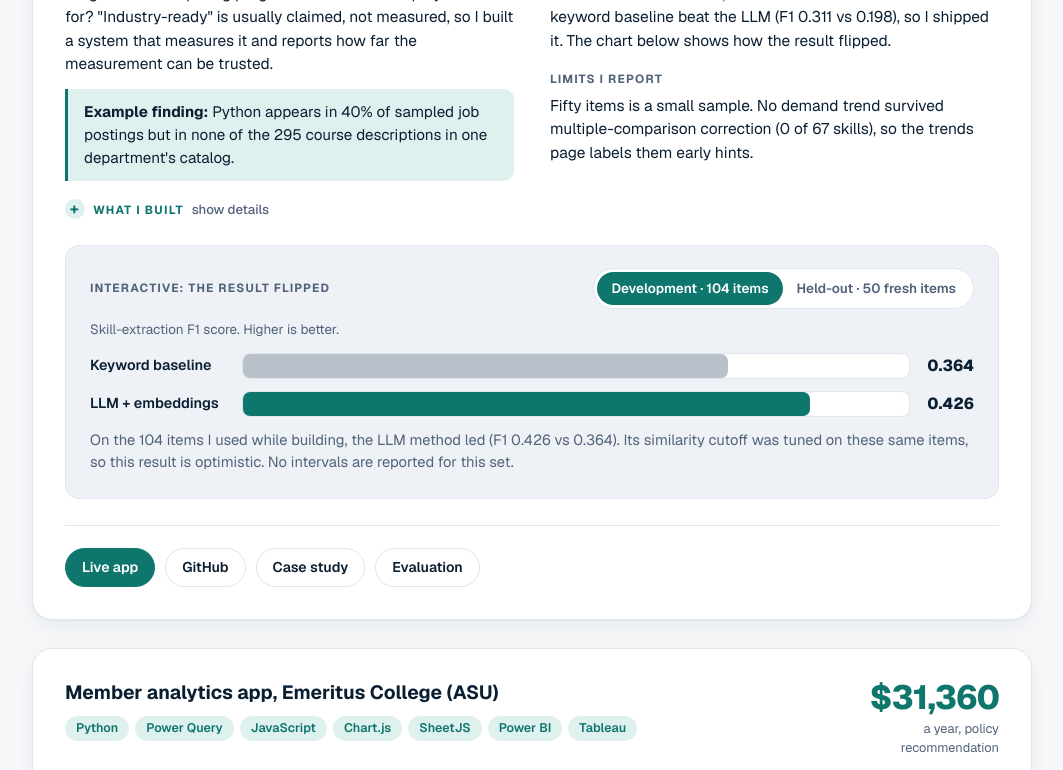
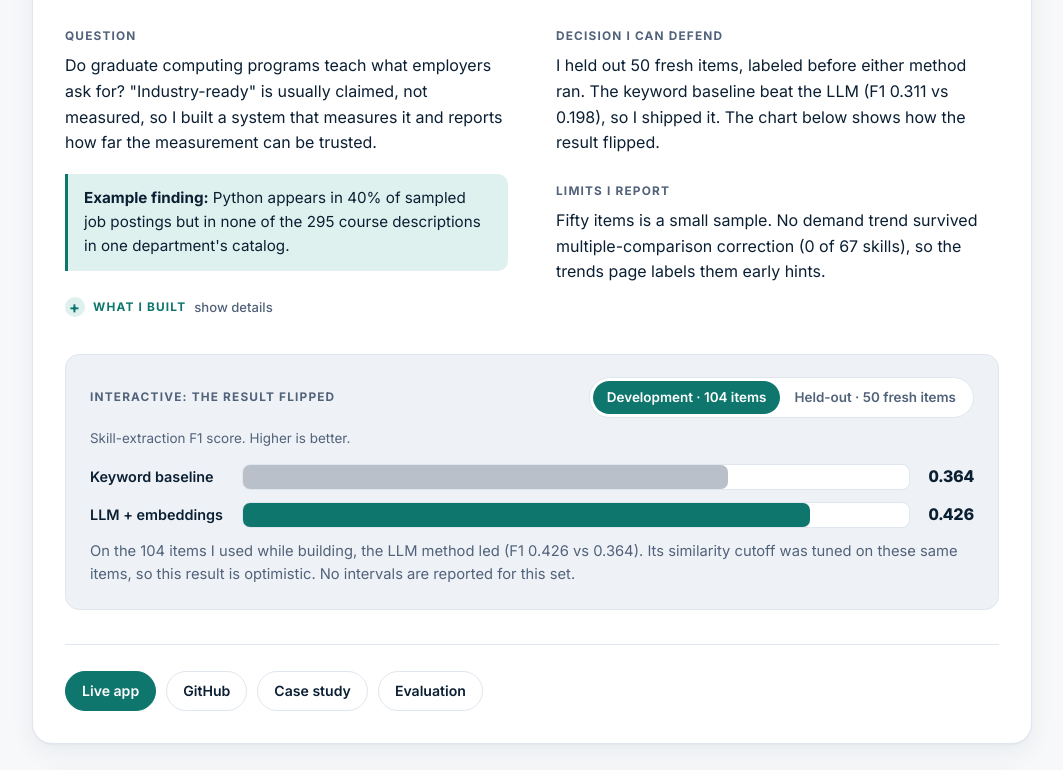
Before and after one commit to shravanii15/Portfolio, a plain HTML site: page index.html in a window 1280 px wide. Shown: the part 1358-2128 px from the top of the page, without its empty margins (108-1171 px from the left). Drawn offline with nearby package versions, Linux system fonts and the light colour scheme; no server answers.

Commit message:
Switch to Inter, add clear separation between card sections, loosen spacing
Co-Authored-By: Claude Sonnet 5.5 <noreply@anthropic.com>

```diff
--- a/index.html
+++ b/index.html
@@ -26,7 +26,7 @@
 </script>
 <link rel="preconnect" href="https://fonts.googleapis.com">
 <link rel="preconnect" href="https://fonts.gstatic.com" crossorigin>
-<link href="https://fonts.googleapis.com/css2?family=Geist:wght@400;500;600;700;800&display=swap" rel="stylesheet">
+<link href="https://fonts.googleapis.com/css2?family=Inter:opsz,wght@14..32,400..800&display=swap" rel="stylesheet">
 <link rel="stylesheet" href="styles.css">
 <script type="application/ld+json">
 {"@context":"https://schema.org","@type":"Person","name":"Shravani Kishor Kulkarni","jobTitle":"Data Engineer","url":"https://shravanikulkarni-mu.vercel.app/","sameAs":["https://github.com/shravanii15","https://www.linkedin.com/in/shravani-kulkarni2003/"],"address":{"@type":"PostalAddress","addressLocality":"Tempe","addressRegion":"AZ"}}
--- a/styles.css
+++ b/styles.css
@@ -5,7 +5,7 @@
   --shadow-lg:0 2px 4px rgba(11,31,51,.05),0 18px 40px rgba(15,118,110,.14);
   --glow:rgba(15,118,110,.07); --glow-2:rgba(15,118,110,.05);
   --radius:16px;
-  --font-head:"Geist","Inter",system-ui,sans-serif;
+  --font-head:"Inter",system-ui,sans-serif;
 }
 :root[data-theme="dark"]{
   --bg:#0a1624; --surface:#0f2236; --surface-2:#142b44; --text:#e6edf5; --muted:#93a4b8; --line:#1e3550;
@@ -16,12 +16,14 @@
 }
 *{box-sizing:border-box}
 html{scroll-behavior:smooth;scroll-padding-top:76px}
-body{margin:0;background:var(--bg);color:var(--text);font:15.5px/1.5 "Geist","Inter",system-ui,-apple-system,"Segoe UI",Roboto,sans-serif;-webkit-font-smoothing:antialiased;transition:background .25s,color .25s}
+body{margin:0;background:var(--bg);color:var(--text);font:16px/1.6 "Inter",system-ui,-apple-system,"Segoe UI",Roboto,sans-serif;-webkit-font-smoothing:antialiased;font-optical-sizing:auto;transition:background .25s,color .25s}
 .wrap{max-width:1040px;margin:0 auto;padding:0 20px}
 a{color:var(--accent);text-underline-offset:3px}
 h1,h2,h3,h4,.brand,.proof dt,.keynum strong,.mail,.role{font-family:var(--font-head)}
 h1,h2,h3,h4{line-height:1.2;margin:0;letter-spacing:-.015em}
-p{margin:0 0 10px}
+p{margin:0 0 14px}
+
+.proof dt,.keynum strong,.bar-val,.post-table td{font-variant-numeric:tabular-nums}
 
 /* top bar */
 .top{position:sticky;top:0;z-index:20;background:color-mix(in srgb,var(--bg) 82%,transparent);backdrop-filter:saturate(1.4) blur(12px);-webkit-backdrop-filter:saturate(1.4) blur(12px);border-bottom:1px solid var(--line)}
@@ -71,7 +73,7 @@ h1{font-size:min(3rem,4.6vw);white-space:nowrap;letter-spacing:-.02em;margin:20p
 .proof dd{margin:4px 0 0;color:var(--muted);font-size:.9rem}
 
 /* screenshots */
-.shots{display:grid;grid-template-columns:1.2fr 1.2fr .9fr;gap:14px;margin:0 0 26px}
+.shots{display:grid;grid-template-columns:1.2fr 1.2fr .9fr;gap:14px;margin:0 0 32px;padding-bottom:32px;border-bottom:1px solid var(--line)}
 .shot{display:flex;flex-direction:column;border:1px solid var(--line);border-radius:12px;overflow:hidden;background:var(--surface-2);text-decoration:none;color:var(--muted);font-size:.8rem;font-weight:600;transition:transform .2s,box-shadow .2s,border-color .2s}
 .shot:hover{transform:translateY(-3px);box-shadow:var(--shadow-lg);border-color:var(--accent)}
 .shot img{display:block;width:100%;height:150px;object-fit:cover;object-position:top left;background:#fff}
@@ -80,7 +82,7 @@ h1{font-size:min(3rem,4.6vw);white-space:nowrap;letter-spacing:-.02em;margin:20p
 .card-img{display:block;margin:-26px -26px 18px;border-radius:19px 19px 0 0;overflow:hidden;border-bottom:1px solid var(--line);background:#fff}
 .card-img img{display:block;width:100%;height:190px;object-fit:cover;object-position:top center;transition:transform .4s}
 .card:hover .card-img img{transform:scale(1.03)}
-details.more{margin-top:18px}
+details.more{margin-top:26px}
 details.more summary{cursor:pointer;font-size:.74rem;font-weight:700;text-transform:uppercase;letter-spacing:.1em;color:var(--accent);list-style:none;display:flex;align-items:center;gap:8px}
 details.more summary::-webkit-details-marker{display:none}
 details.more summary::before{content:"+";display:grid;place-items:center;width:20px;height:20px;border-radius:50%;background:var(--accent-soft);font-size:1rem;line-height:1}
@@ -110,7 +112,7 @@ details.more ul{margin-top:12px}
 @keyframes pulse{70%{box-shadow:0 0 0 7px rgba(34,197,94,0)}100%{box-shadow:0 0 0 0 rgba(34,197,94,0)}}
 
 /* the result flipped */
-.flip{margin-top:26px;padding:22px 24px;border-radius:14px;background:var(--surface-2);border:1px solid var(--line)}
+.flip{margin-top:36px;padding:22px 24px;border-radius:14px;background:var(--surface-2);border:1px solid var(--line)}
 .flip-head{display:flex;flex-wrap:wrap;justify-content:space-between;align-items:center;gap:12px}
 .flip-head h4{margin:0}
 .seg{display:inline-flex;padding:3px;border-radius:999px;background:var(--surface);border:1px solid var(--line)}
@@ -135,10 +137,10 @@ details.more ul{margin-top:12px}
 .kicker{margin:0 0 8px;font-size:.8rem;font-weight:700;letter-spacing:.12em;text-transform:uppercase;color:var(--accent)}
 h2{font-size:clamp(1.6rem,3.4vw,2.2rem);letter-spacing:-.01em;margin-bottom:28px;font-weight:800}
 h3{font-size:1.2rem;letter-spacing:0}
-h4{font-size:.74rem;text-transform:uppercase;letter-spacing:.1em;color:var(--muted);margin:20px 0 8px}
+h4{font-size:.74rem;text-transform:uppercase;letter-spacing:.1em;color:var(--muted);margin:28px 0 10px}
 h4:first-child{margin-top:0}
 ul{padding-left:1.15rem;margin:0}
-li{margin-bottom:5px;line-height:1.5}
+li{margin-bottom:8px;line-height:1.55}
 li::marker{color:var(--accent)}
 
 /* tags */
@@ -156,9 +158,9 @@ li::marker{color:var(--accent)}
 .case,.card{background:var(--surface);border:1px solid var(--line);border-radius:20px;padding:32px;margin-bottom:28px;box-shadow:var(--shadow);transition:transform .22s,box-shadow .22s,border-color .22s}
 .case:hover,.card:hover{transform:translateY(-3px);box-shadow:var(--shadow-lg);border-color:color-mix(in srgb,var(--accent) 35%,var(--line))}
 .case-head{display:flex;justify-content:space-between;align-items:flex-start;gap:24px;padding-bottom:22px;margin-bottom:22px;border-bottom:1px solid var(--line)}
-.grid{display:grid;grid-template-columns:1fr 1fr;gap:36px}
+.grid{display:grid;grid-template-columns:1fr 1fr;gap:48px}
 .grid p{margin-bottom:8px}
-.case-foot,.card-foot{display:flex;flex-wrap:wrap;gap:10px;margin-top:26px;padding-top:22px;border-top:1px solid var(--line)}
+.case-foot,.card-foot{display:flex;flex-wrap:wrap;gap:10px;margin-top:34px;padding-top:26px;border-top:1px solid var(--line)}
 .note{color:var(--muted);font-size:.95rem}
 .cards{display:grid;grid-template-columns:1fr 1fr;gap:24px}
 .cards .card{margin:0;display:flex;flex-direction:column;padding:26px}
@@ -169,7 +171,7 @@ li::marker{color:var(--accent)}
 .cards ul:not(.tags){margin-bottom:18px}
 
 /* how I work */
-.finding{margin:14px 0 0;padding:12px 16px;border-left:3px solid var(--accent);background:var(--accent-soft);border-radius:0 10px 10px 0;font-size:.95rem}
+.finding{margin:18px 0 0;padding:12px 16px;border-left:3px solid var(--accent);background:var(--accent-soft);border-radius:0 10px 10px 0;font-size:.95rem}
 .principles{display:grid;grid-template-columns:repeat(3,1fr);gap:20px}
 .principle{background:var(--surface);border:1px solid var(--line);border-radius:var(--radius);padding:26px;box-shadow:var(--shadow);transition:transform .2s,box-shadow .2s}
 .principle:hover{transform:translateY(-3px);box-shadow:var(--shadow-lg)}
```
Also changed, not shown: notes/keyword-baseline-vs-llm.html (+1 -1 lines).
